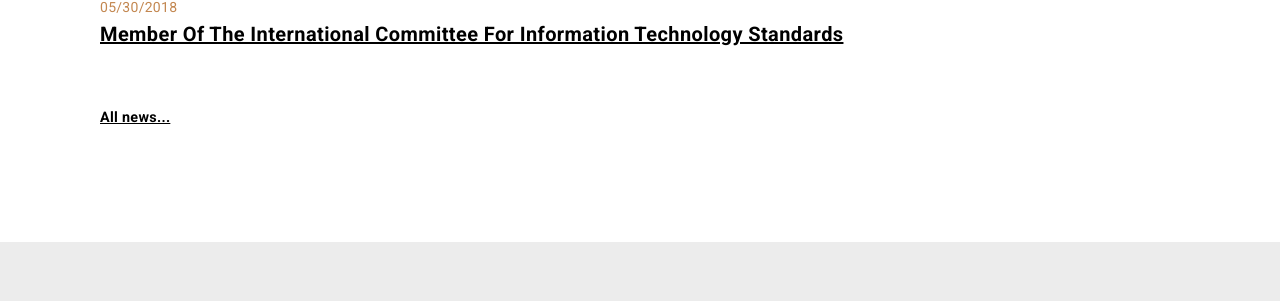
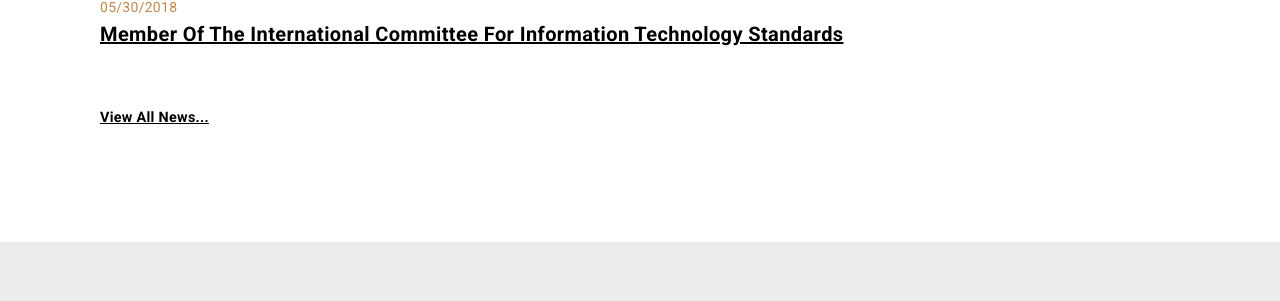
Before and after one commit to AlchemyInteractive/cpp-alliance, a Jekyll site: the page built from index.html, in a window 1280 px wide and 900 px high, scrolled down 4441 px. Shown: the part 151-452 px from the top of the window. Built offline with Jekyll 4.4.1, drawn with Linux system fonts in a browser that asks for light colours.

Commit message:
updates view all copy

```diff
--- a/_includes/team-bio.html
+++ b/_includes/team-bio.html
@@ -41,7 +41,7 @@
       <!-- member bio-->
       <p class='text-xxs'>{{ page.bio }}</p>
 
-      <a class='text-xxs all' href="{{ site.baseurl }}/#team">View Full Team</a>
+      <a class='text-xxs all' href="{{ site.baseurl }}/#team">View Full Team...</a>
     </div>
   </div>
 
--- a/_layouts/post.html
+++ b/_layouts/post.html
@@ -58,7 +58,7 @@ type: article
         </li>
         {% endfor %}
         <li>
-          <a class='text-l all link' href="{{site.baseurl}}/news">View all posts</a>
+          <a class='text-l all link' href="{{site.baseurl}}/news">View All Posts...</a>
         </li>
       </ul>
     </div>
--- a/index.html
+++ b/index.html
@@ -239,7 +239,7 @@ meta-description: The C++ Alliance is dedicated to helping the C++ programming l
         </li>
         {% endfor %}
         <li>
-          <a class='text-l all link' href="{{site.baseurl}}/news">All news...</a>
+          <a class='text-l all link' href="{{site.baseurl}}/news">View All News...</a>
         </li>
       </ul>
     </div>
```
